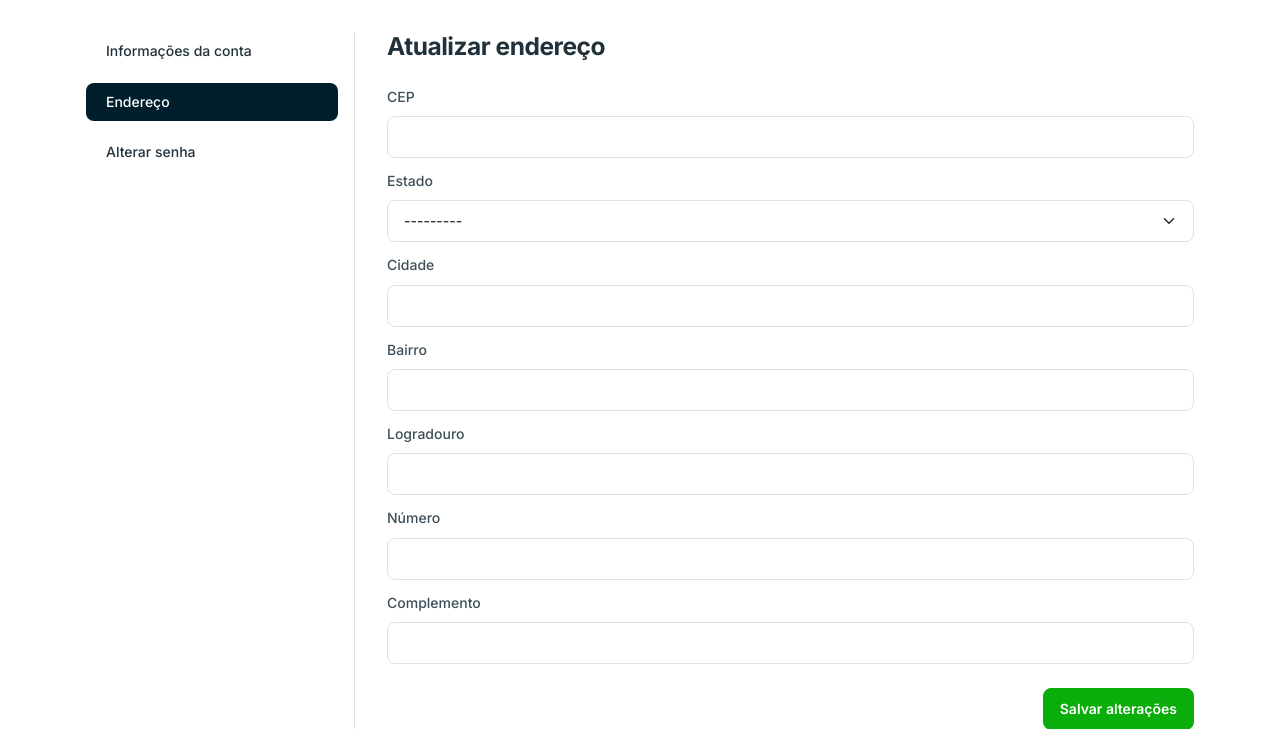
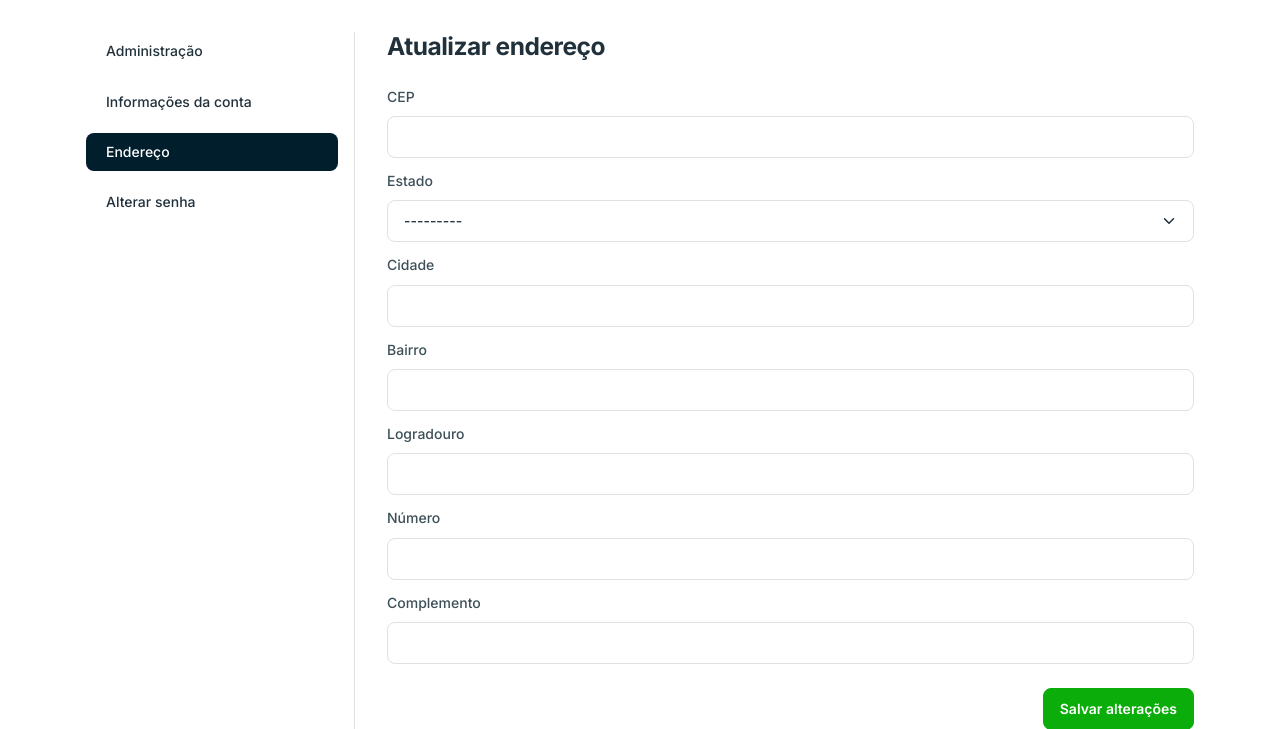
Before and after one commit to DenPaz/megashop_app, a Django app: page /accounts/address-update/ in a window 1280 px wide. Shown: the part 140-869 px from the top of the page. Run offline with Django 5.2, Linux system fonts and the light colour scheme; the visitor is signed in with stand-in values (Sample User, id 1); parts of the project's set-up code (start-up, migrations or seed data) failed here and were passed over; some libraries are stand-ins or nearby versions.

Commit message:
Add admin link for superusers in account navigation

```diff
--- a/templates/accounts/_base.html
+++ b/templates/accounts/_base.html
@@ -8,6 +8,14 @@
     <div class="row gy-6">
       <div class="col-lg-3 col-md-4 col-12 border-end">
         <ul class="nav nav-pills nav-pills-dark flex-column gap-2">
+          {% if user.is_superuser %}
+            <li class="nav-item">
+              <a href="{% url 'admin:index' %}" class="nav-link">
+                <i class="feather-icon icon-shield me-2"></i>
+                {% trans "Administração" %}
+              </a>
+            </li>
+          {% endif %}
           <li class="nav-item">
             <a href="{% url 'accounts:personal_info_update' %}"
                class="nav-link {% active_class 'accounts:personal_info_update' %}">
```
